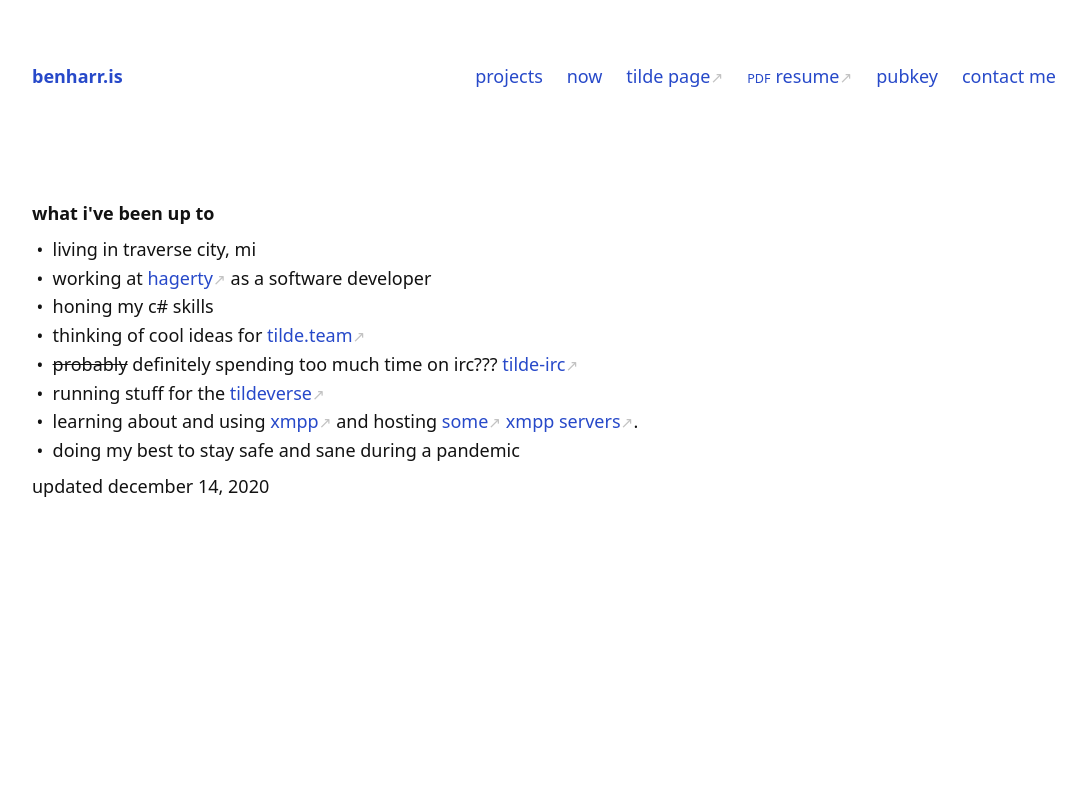
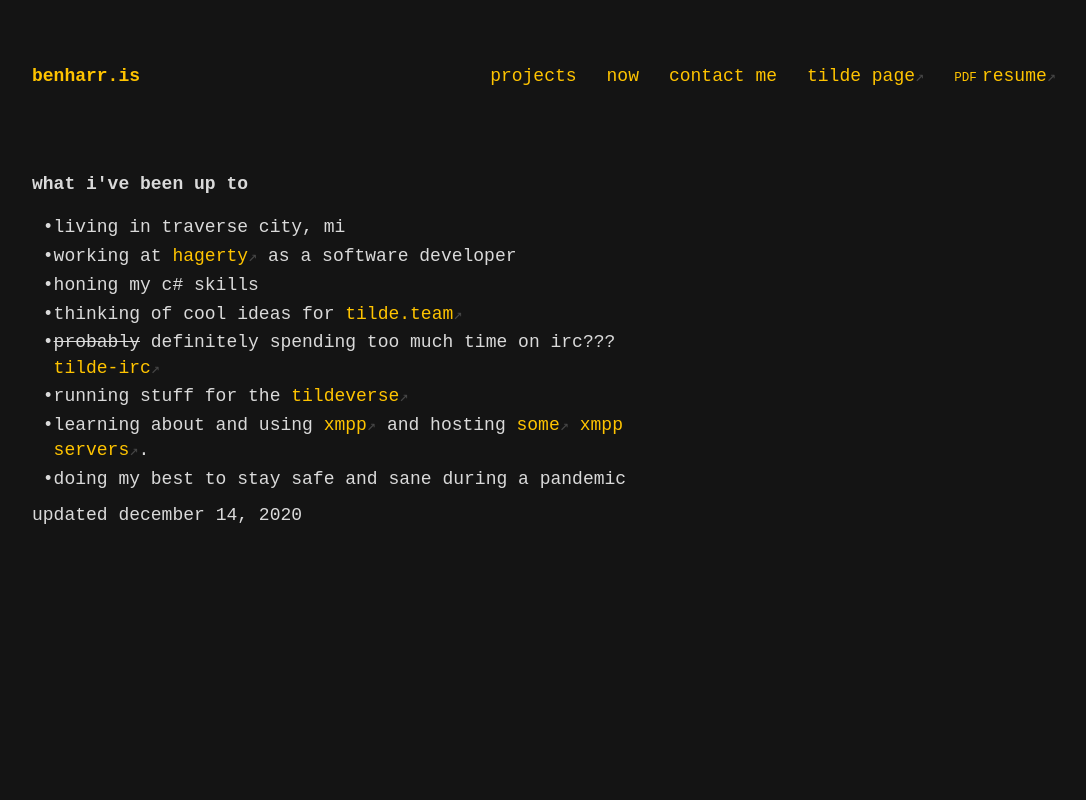
Before and after one commit to benharri/site, a PHP site: page / in a window 1280 px wide, after a click on "now". Shown: the whole page, without its empty margins (96-1182 px from the left). Run offline with PHP 8.4, Linux system fonts and the light colour scheme.

Commit message:
only use darkmode

```diff
--- a/css/style.css
+++ b/css/style.css
@@ -2,23 +2,15 @@
 
   /* Color scheme */
 
-  --textcolor: #121212;
-  --bgcolor: #fff;
-  --highlight: #2749c9;
+  --textcolor: #dadada;
+  --bgcolor: #141414;
+  --highlight: #ffc400;
 
-}
-
-@media (prefers-color-scheme: dark) {
-  * {
-    --textcolor: #dadada;
-    --bgcolor: #141414;
-    --highlight: #ffc400;
-  }
 }
 
 body {
   font-size: 18px;
-  font-family: system-ui, sans-serif;
+  font-family: 'JetBrains Mono', ui-monospace, 'Courier New', Courier, monospace;
   line-height: 1.4;
   color: var(--textcolor);
   background: var(--bgcolor);
@@ -102,7 +94,7 @@ ul {
 }
 
 ul li::marker {
-  content: "\2022   ";
+  content: "\2022 ";
 }
 
 li {
@@ -164,7 +156,6 @@ img, svg, video, audio {
 }
 
 code, textarea {
-  font-family: ui-monospace, SF Mono, Menlo, Monaco, Andale Mono, monospace;
   font-size: 1em;
   opacity: .7;
 }
@@ -284,6 +275,9 @@ a[href$=".jpeg"]:before,
 a[href$=".jpg"]:before,
 a[href$=".gif"]:before,
 a[href$=".png"]:before { content: "IMG"; }
+a[href$=".asc"]:before { content: "\1F511"; }
+a[href^="mailto:"]:before { content: "\2709"; }
+a[href^="xmpp:"]:before { content: "\1F5EA"; }
 
 /* ------- News ------- */
 
--- a/index.html
+++ b/index.html
@@ -1,5 +1,6 @@
 <!DOCTYPE html>
 <html lang="en">
+
 <head>
   <meta charset="utf-8">
   <meta name="viewport" content="width=device-width,initial-scale=1">
@@ -21,27 +22,26 @@
 
   <link rel="stylesheet" href="/css/style.css">
 </head>
+
 <body>
 
   <header>
     <h1>
-        <a href="/">benharr.is</a>
+      <a href="#home">benharr.is</a>
     </h1>
     <nav>
       <a href="#projects">projects</a>
       <a href="#now">now</a>
+      <a href="#contact">contact me</a>
       <a href="https://tilde.team/~ben/">tilde page</a>
       <a href="https://tildegit.org/ben/resume/raw/branch/master/resume.pdf">resume</a>
-        <a href="/benharri.asc">pubkey</a>
-        <a href="#contact">contact me</a>
     </nav>
   </header>
 
   <main>
 
-      <section id="home"> <!-- HOME -->
-
-        <h2>i'm a software developer</h2>
+    <section id="home">
+      <h1>i'm a computer person</h1>
       <p>i write code and do stuff on the internet</p>
 
       <h3>about me</h3>
@@ -70,16 +70,18 @@
     </section>
 
     <section id="now">
-        <h3>what i've been up to</h3>
+      <h1>what i've been up to</h1>
 
       <ul>
         <li>living in traverse city, mi</li>
         <li>working at <a href="https://www.hagerty.com">hagerty</a> as a software developer</li>
         <li>honing my c# skills</li>
         <li>thinking of cool ideas for <a href="https://tilde.team">tilde.team</a></li>
-          <li><strike>probably</strike> definitely spending too much time on irc??? <a href="https://tilde.chat/">tilde-irc</a></li>
+        <li><strike>probably</strike> definitely spending too much time on irc??? <a
+            href="https://tilde.chat/">tilde-irc</a></li>
         <li>running stuff for the <a href="https://tildeverse.org/">tildeverse</a></li>
-          <li>learning about and using <a href="https://xmpp.org">xmpp</a> and hosting <a href="https://hmm.st">some</a> <a href="https://tilde.team/wiki/xmpp">xmpp servers</a>.</li>
+        <li>learning about and using <a href="https://xmpp.org">xmpp</a> and hosting <a href="https://hmm.st">some</a>
+          <a href="https://tilde.team/wiki/xmpp">xmpp servers</a>.</li>
         <li>doing my best to stay safe and sane during a pandemic</li>
       </ul>
       <p>updated december 14, 2020</p>
@@ -87,32 +89,39 @@
     </section>
 
     <section id="projects">
-        <h3>projects</h3>
+      <h1>projects</h1>
 
       <p>besides tilde.team, i'm also involved in several other projects, including:</p>
       <ul>
         <li><a href="https://tildeverse.org">the tildeverse</a></li>
         <li>the original <a href="https://tilde.club"><em>tilde</em></a>, reborn</li>
         <li><a href="https://hashbang.sh">hashbang</a></li>
+        <li>some random projects on my <a href="https://tildegit.org/ben">tildegit account</a></li>
+        <li>also <a href="https://github.com/benharri">github</a> but i don't publish everything there</li>
       </ul>
 
     </section>
 
     <section id="contact">
-        <h3>contact</h3>
+      <h1>contact</h1>
 
+      <h3>chat</h3>
       <p>
-          feel free to get in touch via any of the links at the top, or preferably, drop
-          me a line on irc (if i'm not around, i'll see it soon™). i'm <code>benharri</code>
+        the best way to get ahold of me is irc (if i'm not around, i'll see it soon™). i'm <code>benharri</code>
         on <a href="https://freenode.net/">freenode</a> and <code>ben</code> on
         <a href="https://tilde.chat">tilde.chat</a>
       </p>
-        <p>note that the pubkey linked in the header is for my tilde email: <a href="mailto:ben@tilde.team">ben@tilde.team</a>, so be sure to use that address if you need to gpg some mail to me.</p>
+      <p>i'm also on xmpp as <a href="xmpp:ben@hmm.st">ben@hmm.st</a>. feel free to drop me a line there if irc is too
+        tricky!</p>
+      <p>if you don't have an xmpp account, you can register one on my <a href="https://hmm.st">server</a>. there's even
+        a <a href="https://hmm.st/converse.html">web chat</a>!</p>
 
-        <p>i'm also on xmpp as <a href="xmpp:ben@hmm.st">ben@hmm.st</a>. feel free to drop me a line there if irc is too tricky!</p>
-        <p>if you don't have an xmpp account, you can register one on my <a href="https://hmm.st">server</a>. there's even a <a href="https://hmm.st/converse.html">web chat</a>!</p>
+      <h3>email</h3>
+      <p>i have too many email addresses (eg <code>*@bhh.sh</code>), but i mainly use <a href="mailto:ben@tilde.team">ben@tilde.team</a> or <a href="mailto:mail@benharr.is">mail@benharr.is</a>.
+        if you use gpg, make sure to use my tilde.team address. here's <a href="/benharri.asc">my pubkey</a>.</p>
     </section>
 
   </main>
 </body>
+
 </html>
```
Lines whose indentation alone changed are shown as unchanged.
